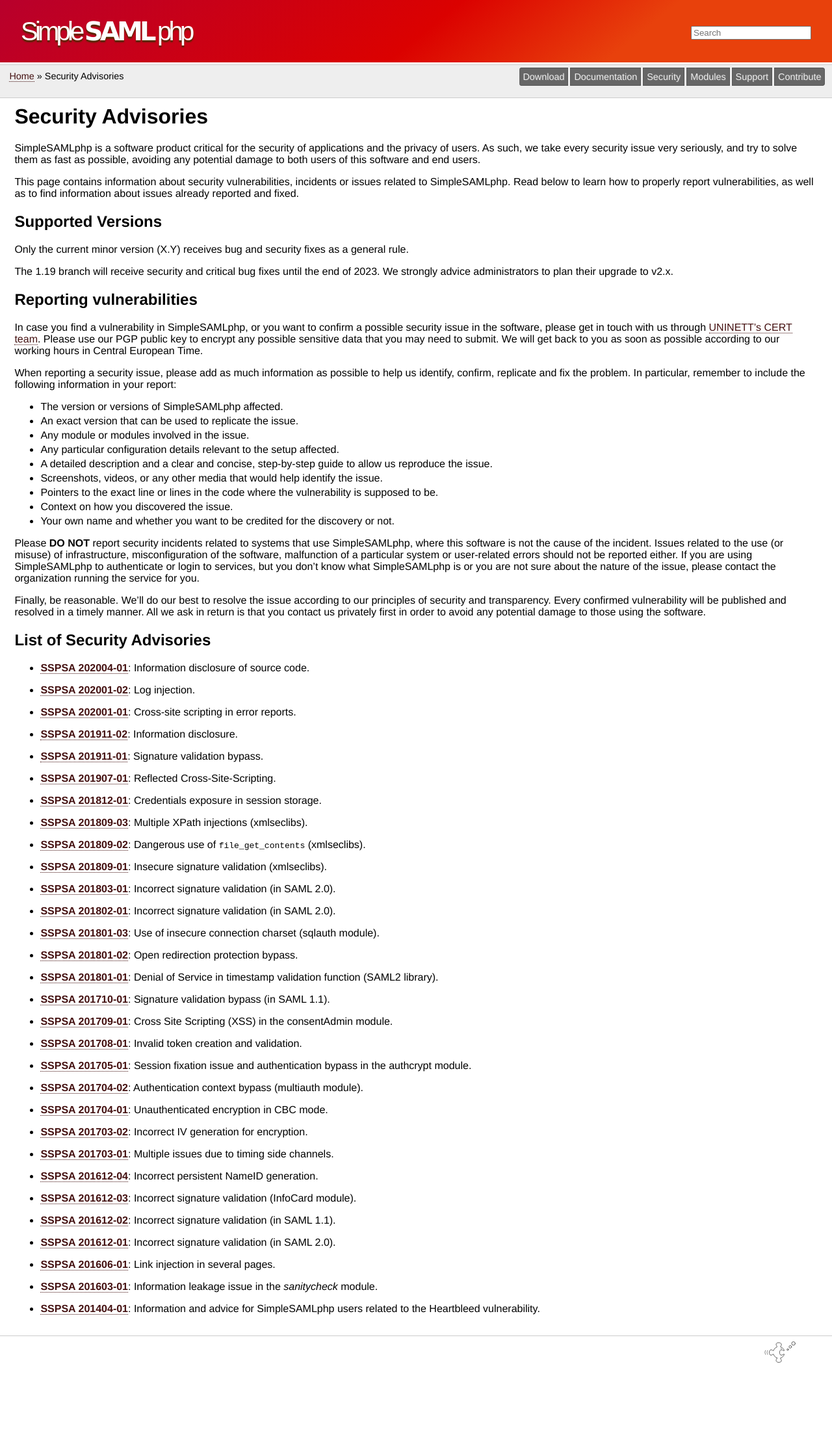
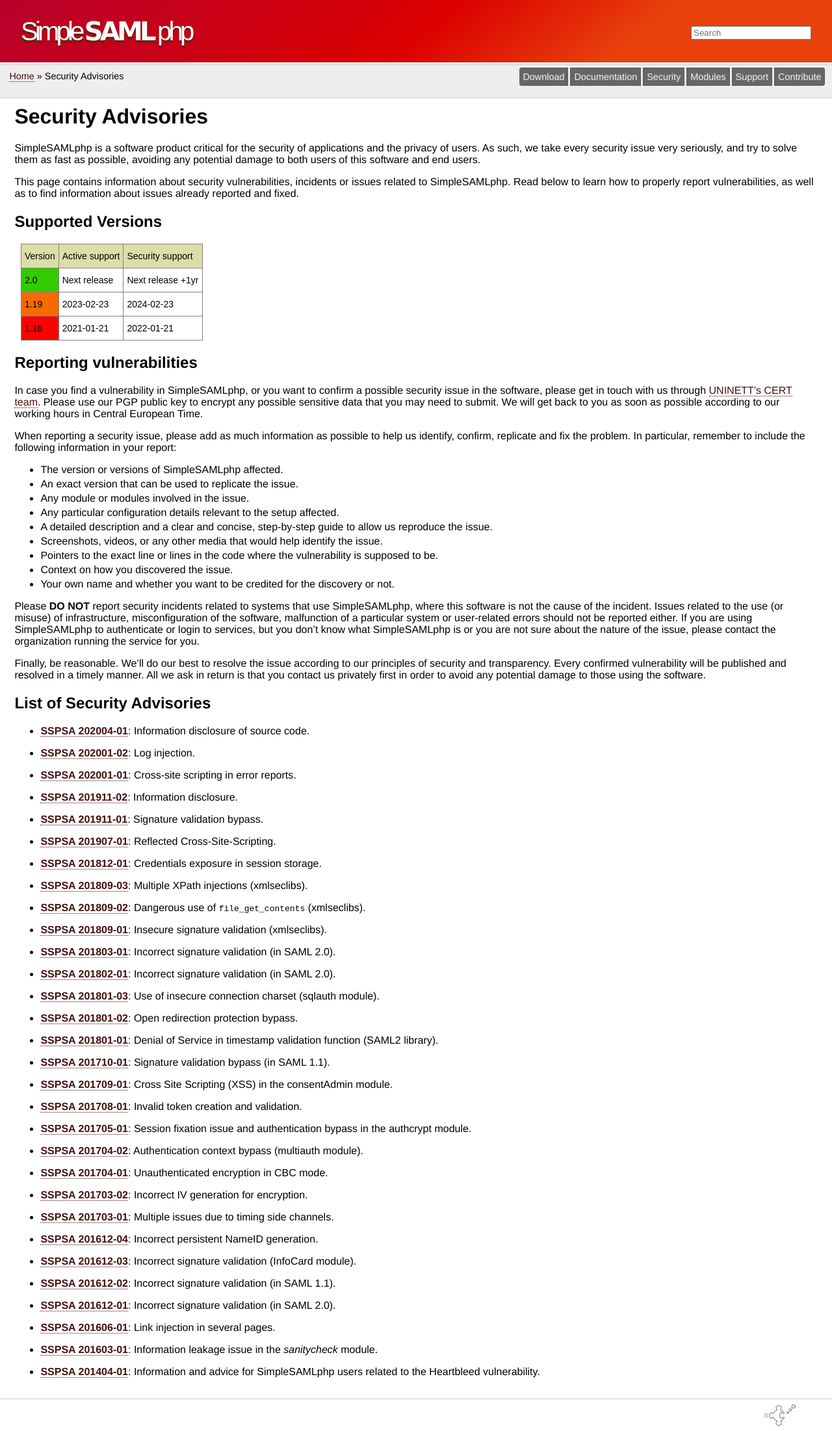
Before and after one commit to simplesamlphp/simplesamlphp.github.io, a Jekyll site: the page built from security/index.md, in a window 1280 px wide. Shown: the whole page at 65% size. Built offline with Jekyll 4.4.1, drawn with Linux system fonts in a browser that asks for light colours; before the commit the page ends 2105 px from its top, so only the background shows below that.

Commit message:
Add supported versions table

```diff
--- a/res/css/style.css
+++ b/res/css/style.css
@@ -148,3 +148,75 @@
 	position: relative;
 	top: 5px;
 }
+
+/* --- Supported versions --- */
+
+.tg  {
+	border-collapse: collapse;
+	border-spacing: 0;
+}
+
+.tg td{
+	border-color: black;
+	border-style: solid;
+	border-width: 1px;
+	font-family: Arial, sans-serif;
+	font-size: 14px;
+	overflow: hidden;
+	padding: 10px 5px;
+	word-break: normal;
+}
+
+.tg th{
+	border-color: black;
+	border-style: solid;
+	border-width: 1px;
+	font-family: Arial, sans-serif;
+	font-size: 14px;
+	font-weight: normal;
+	overflow: hidden;
+	padding: 10px 5px;
+	word-break: normal;
+}
+
+.tg .tg-n9g5{
+	background-color: #ffffff;
+	border-color: inherit;
+	color: #000000;
+	text-align: left;
+	vertical-align: top;
+}
+
+.tg .tg-d52n{
+	background-color: #32cb00;
+	border-color: inherit;
+	text-align: left;
+	vertical-align: top;
+}
+
+.tg .tg-0pky{
+	border-color: inherit;
+	text-align: left;
+	vertical-align: top;
+}
+
+.tg .tg-c6of{
+	background-color: #ffffff;
+	border-color: inherit;
+	text-align: left;
+	vertical-align:top;
+}
+
+.tg .tg-3wb8{
+	background-color: #f56b00;
+	border-color: inherit;
+	text-align: left;
+	vertical-align:top;
+}
+
+.tg .tg-tw5s{
+	background-color: #fe0000;
+	border-color: inherit;
+	text-align: left;
+	vertical-align: top;
+}
--- a/security/index.md
+++ b/security/index.md
@@ -13,10 +13,32 @@
 
 ## Supported Versions
 
-Only the current minor version (X.Y) receives bug and security fixes as a general rule.
-
-The 1.19 branch will receive security and critical bug fixes until the end of 2023.
-We strongly advice administrators to plan their upgrade to v2.x.
+<table class="tg">
+<thead>
+  <tr>
+    <th class="tg-0pky">Version</th>
+    <th class="tg-0pky">Active support</th>
+    <th class="tg-0pky">Security support</th>
+  </tr>
+</thead>
+<tbody>
+  <tr>
+    <td class="tg-d52n">2.0</td>
+    <td class="tg-c6of">Next release</td>
+    <td class="tg-c6of">Next release +1yr</td>
+  </tr>
+  <tr>
+    <td class="tg-3wb8">1.19</td>
+    <td class="tg-c6of">2023-02-23</td>
+    <td class="tg-c6of">2024-02-23</td>
+  </tr>
+  <tr>
+    <td class="tg-tw5s">1.18</td>
+    <td class="tg-c6of">2021-01-21</td>
+    <td class="tg-n9g5">2022-01-21</td>
+  </tr>
+</tbody>
+</table>
 
 ## Reporting vulnerabilities
 
```
